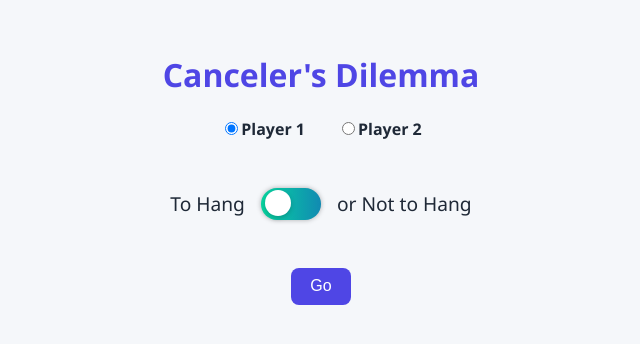
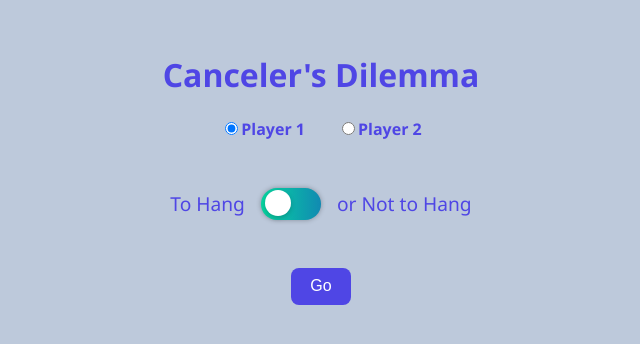
Before and after one commit to ConnorWBrown/cancelers-dilemma, a React (Create React App) app in the folder frontend/: page / in a window 1280 px wide. Shown: the top 344 px of the page, without its empty margins (319-959 px from the left). Built offline with nearby package versions, Linux system fonts and the light colour scheme.

Commit message:
CSS visual updates

```diff
--- a/frontend/src/App.css
+++ b/frontend/src/App.css
@@ -54,14 +54,14 @@
 
 /* Light theme */
 .light {
-  background-color: #f5f7fa;
-  color: #1f2937;
+  background-color: #bdc9db;
+  color: #4f46e5;
 }
 
 /* Dark theme */
 .dark {
-  background-color: #1f2937;
-  color: #f5f7fa;
+  background-color: #aac9b9;
+  color: #4f46e5;
 }
 
 h1 {
@@ -71,7 +71,7 @@ h1 {
 button {
   padding: 0.6rem 1.2rem;
   font-size: 1rem;
-  background-color: #4f46e5;
+  background-color: #908ce2;
   color: white;
   border: none;
   border-radius: 8px;
@@ -91,9 +91,9 @@ button:disabled {
   color: inherit;
 }
 
-h1 {
+/* h1 {
   color: #4f46e5;
-}
+} */
 
 .player-select {
   margin: 1rem 0;
```
